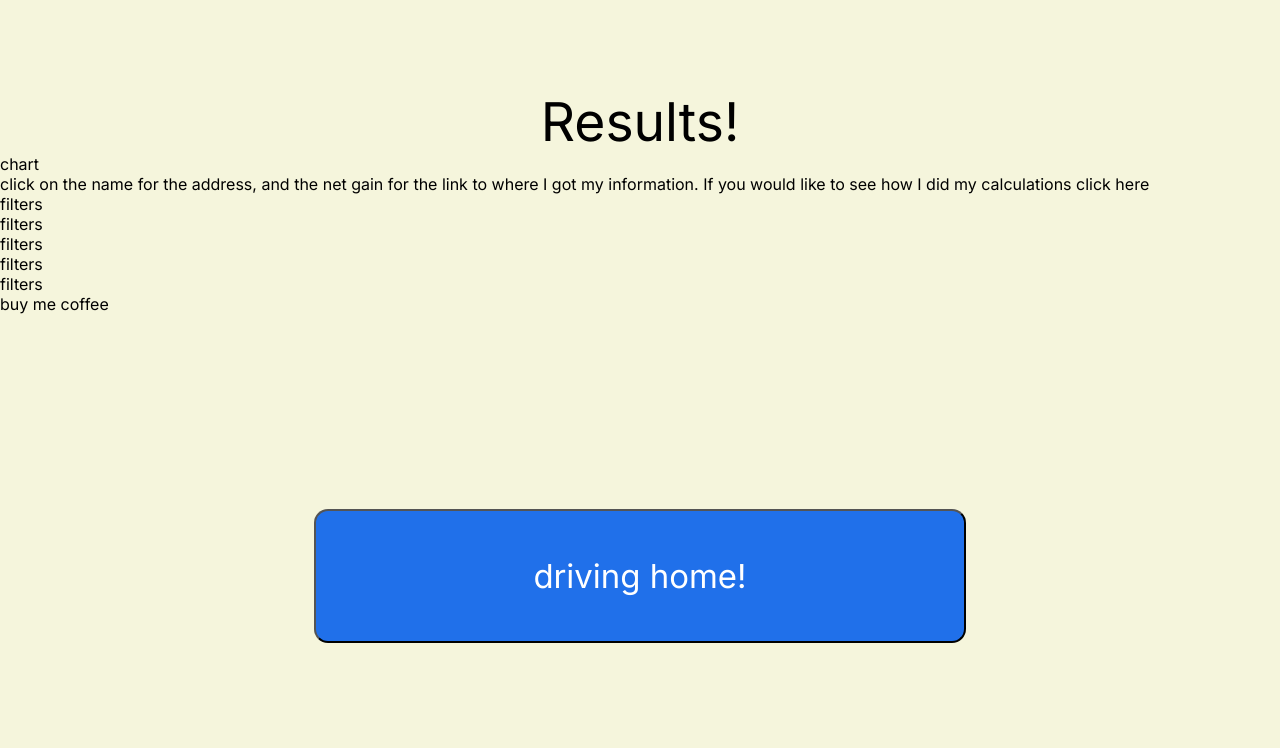
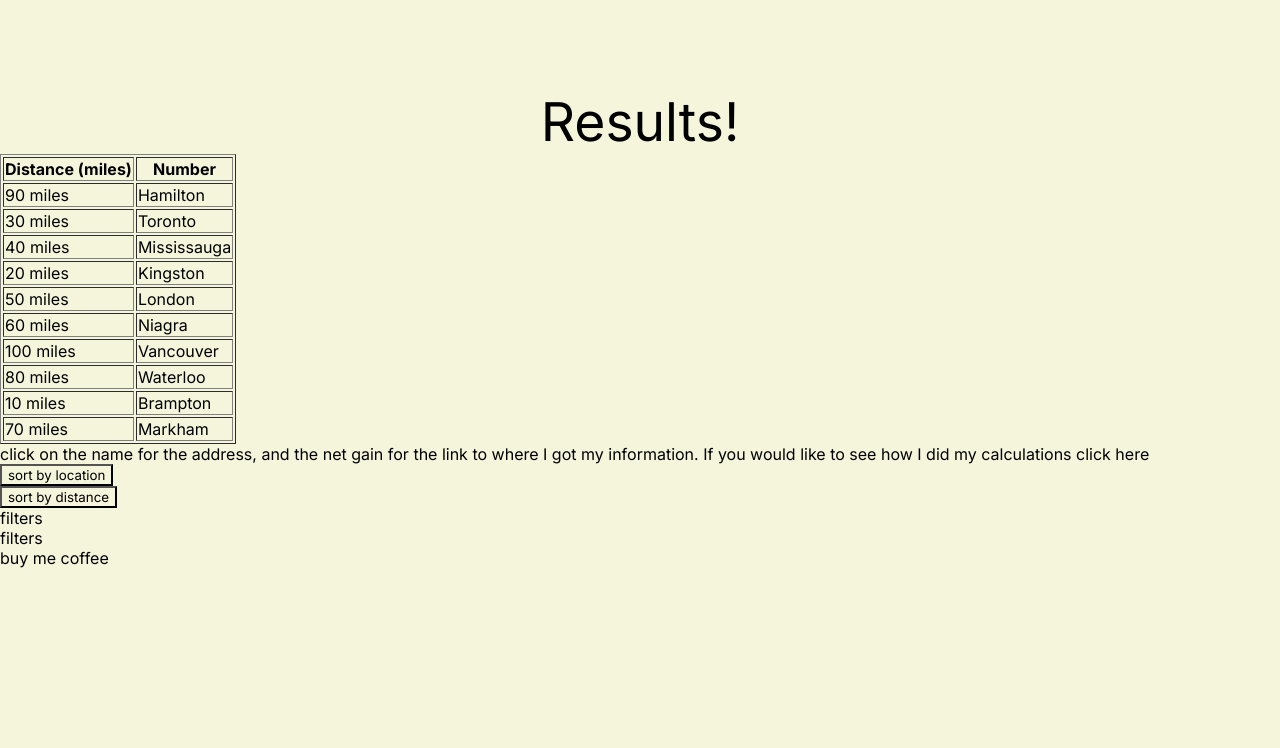
Before and after one commit to YxngXi1/Operation-Gas-Prices, a Flask app: page /results in a window 1280 px wide. Shown: the top 748 px of the page. Before the commit the page ends 643 px from the top, so only its background shows below. Run offline with Flask 3, Linux system fonts and the light colour scheme; some web fonts are replaced.

Commit message:
created a filtration and top 10 table results

```diff
--- a/app.py
+++ b/app.py
@@ -27,10 +27,21 @@ def gasinfo():
 def calculation():
     return render_template('calculation.html')
 
-
 @app.route('/results')
 def results():
-    return render_template('results.html')
+    sort_by = request.args.get('sort', 'default')  # Get the sort parameter from the URL, default to 'default'
+
+    distances_locations = [(90, 'Hamilton'), (30, 'Toronto'), (40, 'Mississauga'), (20, 'Kingston'), (50, 'London'), (60, 'Niagra'), (100, 'Vancouver'), (80, 'Waterloo'), (10, 'Brampton'), (70, 'Markham')]
+
+    if sort_by == 'location':
+        sorted_data = sorted(distances_locations, key=lambda x: x[1])
+    elif sort_by == 'distance':
+        sorted_data = sorted(distances_locations, key=lambda x: x[0])
+    else:
+        sorted_data = distances_locations
+
+    return render_template('results.html', distances_locations=sorted_data)
+
 
 if __name__ == '__main__':
     app.run(debug=True)
--- a/static/css/styles.css
+++ b/static/css/styles.css
@@ -69,6 +69,7 @@ h1 {
 .slider-display input {
     border: none;
     font-size: 100px;
+    width: 30vh;
 }
 
 .border {
--- a/static/js/slider.js
+++ b/static/js/slider.js
@@ -12,8 +12,8 @@ inputField.oninput = function() {
 }
 
 inputField.onblur = function() {
-  if (this.value > 150) {
-    this.value = 150;
+  if (this.value > 1000) {
+    this.value = 1000;
   } else if (this.value < 0) {
     this.value = 0;
   }
--- a/templates/gasinfo.html
+++ b/templates/gasinfo.html
@@ -11,7 +11,7 @@
         <p class="text-center text-size-1">So i also need ur gas amount left (so i don’t take you somewhere too far) and your spending range for statistics (this will be important don’t worry)</p>
         <div class="container">
             <div class="float-left slider">
-                <input type="range" min="0" max="150" value="70" class="slider" id="myRange">
+                <input type="range" min="0" max="1000" value="200" class="slider" id="myRange">
                 <p class="slider-display"><input type="number" id="inputField" min="0" max="150">L</p>
             </div>
             <div class="float-right">
--- a/templates/results.html
+++ b/templates/results.html
@@ -10,22 +10,36 @@
         <h1 class="text-center">Results!</h1>
         <div>
             <div>
-                <div>
-                    chart
-                </div>
+                <table border="1">
+                    <thead>
+                        <tr>
+                            <th>Distance (miles)</th>
+                            <th>Number</th>
+                        </tr>
+                    </thead>
+                    <tbody>
+                        {% for distance, location in distances_locations %}
+                            <tr>
+                                <td>{{ distance }} miles</td>
+                                <td>{{ location }}</td>
+                            </tr>
+                        {% endfor %}
+                    </tbody>
+                </table>
                 <div>
                     click on the name for the address, and the net gain for the link to where I got my information. If you would like to see how I did my calculations click here
                 </div>
             </div>
             <div>
                 <div>
-                    filters
+                    <button id='sortByLocation'>
+                        sort by location
+                    </button>
                 </div>
                 <div>
-                    filters
-                </div>
-                <div>
-                    filters
+                    <button id='sortByDistance'>
+                        sort by distance
+                    </button>
                 </div>
                 <div>
                     filters
@@ -43,5 +57,13 @@
         </button>
     </div>
     <script src="{{ url_for('static', filename='js/script.js') }}"></script>
+    <script>
+        document.getElementById('sortByLocation').addEventListener('click', function() {
+            window.location.href = '/results?sort=location';
+        });
+        document.getElementById('sortByDistance').addEventListener('click', function() {
+            window.location.href = '/results?sort=distance';
+        });
+    </script>
 </body>
 </html>
```
